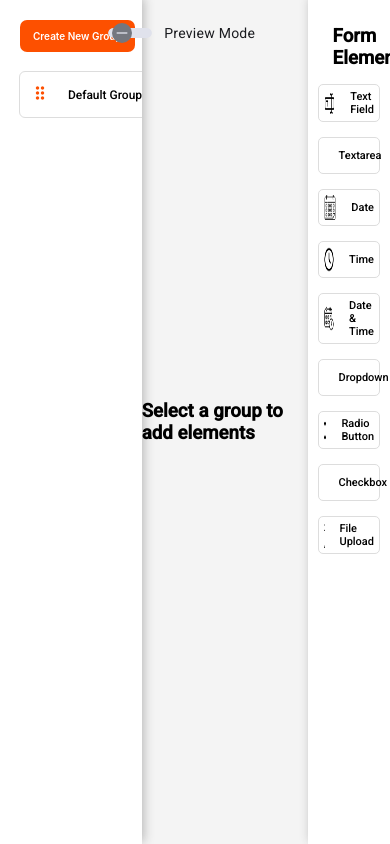
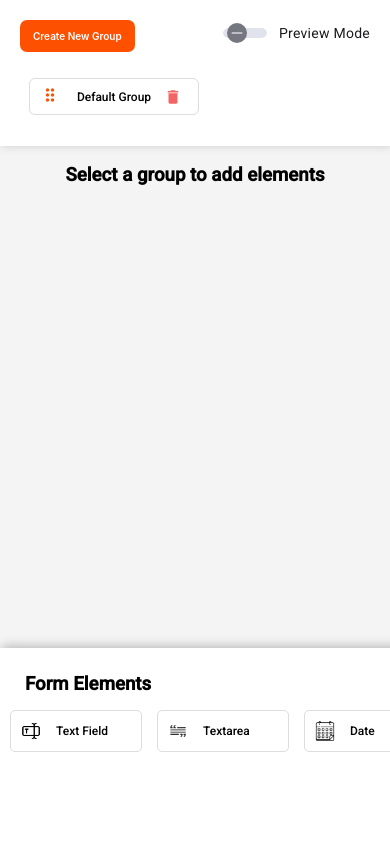
Before and after one commit to Devaprakash-coder/Zuper-No-code-task, an Angular app: page / in a window 390 px wide. Built offline with nearby package versions, Linux system fonts and the light colour scheme.

Commit message:
mobile screen

```diff
--- a/src/app/left-pane/left-pane.component.css
+++ b/src/app/left-pane/left-pane.component.css
@@ -79,3 +79,28 @@
     font-size: 10px;
   }
 }
+
+@media (max-width: 480px) {
+  .group-container {
+    width: 100% !important;
+    height: 100%;
+  }
+
+  .group-list {
+    align-items: center;
+    gap: 20px;
+    margin: 0;
+    height: 75%;
+    flex-direction: row !important;
+        overflow-y: scroll;
+        width: 100%;
+        scrollbar-width: none;
+        padding-left: 10px;
+  }
+  .group-item{
+    height: 35px;
+    p{
+      width: 80px !important;
+    }
+  }
+}
--- a/src/app/main-frame/main-frame.component.css
+++ b/src/app/main-frame/main-frame.component.css
@@ -70,7 +70,7 @@
     align-items: center;
     justify-content: space-between;
     height: 22%;
-    width: 57%;
+    width: 57% !important;
     min-height: 22%;
     textarea {
       max-width: 100%;
@@ -140,7 +140,7 @@
 }
 
 .group-content {
-  width: 50%;
+  width: 50% !important;
   background: #ffffff;
   height: 10%;
   border-radius: 4px;
@@ -148,7 +148,7 @@
   display: flex;
   align-items: flex-start;
   justify-content: center;
-  padding: 30px;
+  padding: 30px !important;
   flex-direction: column;
   margin-bottom: 25px;
   position: relative;
@@ -331,11 +331,98 @@ input[type="radio"] {
   height: 20px;
 }
 
-@media (max-width: 768px) {
+.previewMode {
+  .content {
+    top: 50px;
+  }
+
   .group-content {
-    width: 85%;
+    width: 75%;
+    height: auto;
+    align-items: center;
+
+    input {
+      width: 100%;
+      border-radius: 3px;
+      outline: none;
+      border: 1px solid #acaaaa;
+      padding: 10px;
+      margin-top: 10px;
+      font-size: 12px;
+      font-weight: 500;
+    }
+  }
+
+  .drop-content {
+    align-items: start;
+    gap: 15px;
+    overflow-y: scroll;
+  }
+
+  .elements {
+    width: unset;
+  }
+}
+
+@media (max-width: 480px) {
+  .main-frame {
+    flex-direction: column;
+  }
+
+  .elements-container{
+    flex-direction: row !important;
+  }
+
+  .preview-toggle {
+    right: 10px;
+  }
+  .no-data{
+    height: 100%;
+  }
+  .right-pane {
+    width: 100%;
+    position: relative;
+    height: 35%;
+  }
+  .element-type-icon{
+    width: 20px;
+    height: 20px;
+  }
+  .left-pane{
+    overflow: hidden;
+    height: 25%;
+  }
+  .group-content{
+    width: 81% !important;
+  }
+  .content{
+    width: 80%;
+    .content-card-container{
+      width: 100% !important;
+          height: 100% !important;
+          min-height: 50% !important;
+    }
+  }
+  .element-item{
+    width: 100%;
+    span{
+      width: 75px;
+    }
+  }
+
+  .previewMode{
+    .content{
+      top: 0;
+    }
+  }
+
+}
+
+@media (min-width: 768px) and (max-width: 1000px){
+  .group-content {
+    width: 85% !important;
     top: 20px;
-    padding: 20px;
+    padding: 20px !important;
     margin-bottom: 0;
 
     h2 {
@@ -348,8 +435,7 @@ input[type="radio"] {
   }
 
   .content .content-card-container {
-    width: 99%;
-    /* top: 42px; */
+    width: 99% !important;
   }
 
   .footer-btn {
@@ -396,38 +482,3 @@ input[type="radio"] {
     height: 25px;
   }
 }
-
-@media (max-width: 480px) {}
-
-.previewMode {
-  .content {
-    top: 50px;
-  }
-
-  .group-content {
-    width: 75%;
-    height: auto;
-    align-items: center;
-
-    input {
-      width: 100%;
-      border-radius: 3px;
-      outline: none;
-      border: 1px solid #acaaaa;
-      padding: 10px;
-      margin-top: 10px;
-      font-size: 12px;
-      font-weight: 500;
-    }
-  }
-
-  .drop-content {
-    align-items: start;
-    gap: 15px;
-    overflow-y: scroll;
-  }
-
-  .elements {
-    width: unset;
-  }
-}
--- a/src/app/main-frame/main-frame.component.html
+++ b/src/app/main-frame/main-frame.component.html
@@ -62,7 +62,7 @@
         </div>
       </div>
     </div>
-    <div *ngIf="!selectedGroup" style="align-self: center;">
+    <div *ngIf="!selectedGroup" style="align-self: center;" class="no-data">
       <h3>Select a group to add elements</h3>
     </div>
     <mat-drawer #rightDrawer opened autosize mode="over" position="end" class="right-pane">
@@ -72,7 +72,7 @@
           <div *ngIf="element.icon" class="element-type-icon">
             <img [src]="element.icon" [alt]="element.icon">
           </div>
-          {{ element.name }}
+          <span>{{ element.name }}</span>
         </div>
       </div>
     </mat-drawer>
@@ -146,7 +146,7 @@
         <div *ngIf="element.icon" class="element-type-icon">
           <img [src]="element.icon" [alt]="element.icon">
         </div>
-        {{ element.name }}
+        <span>{{ element.name }}</span>
       </div>
     </div>
   </mat-drawer>
--- a/src/styles.css
+++ b/src/styles.css
@@ -1,5 +1,3 @@
-/* You can add global styles to this file, and also import other style files */
-
 html, body { height: 100%; }
 body { margin: 0; font-family: Roboto, "Helvetica Neue", sans-serif; }
 
```
